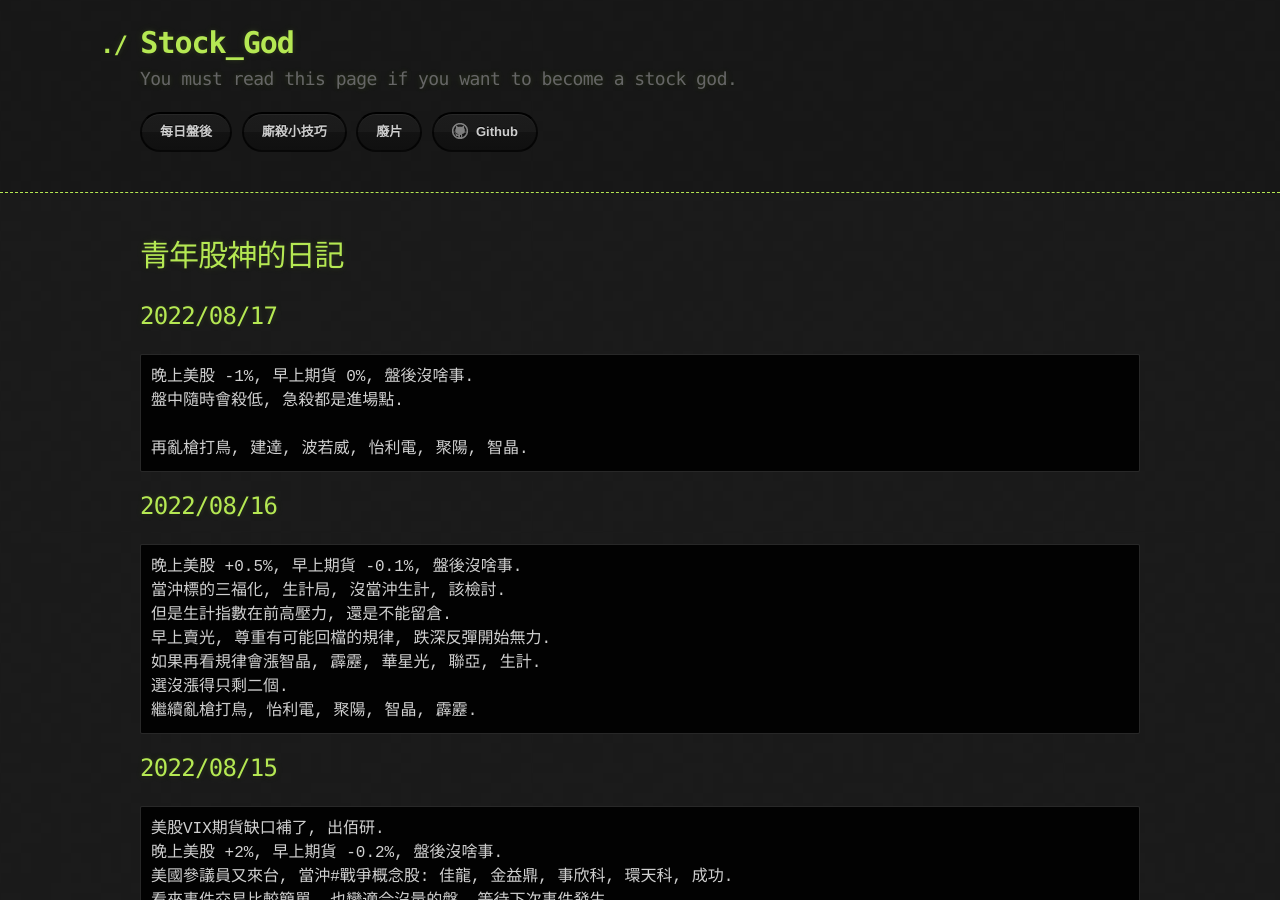
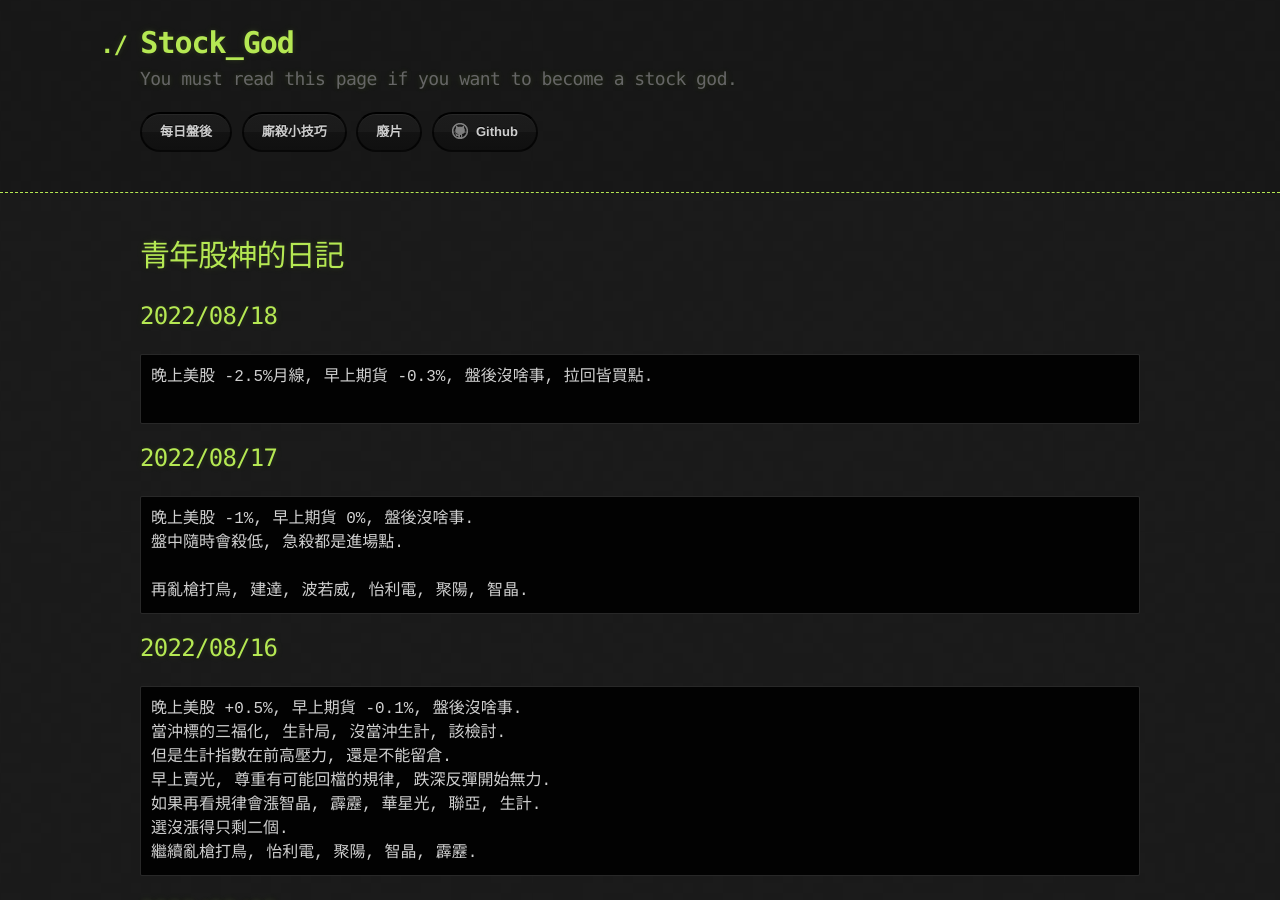
Before and after one commit to lepg5487/Stock_God, a Jekyll site: the page built from index.md, in a window 1280 px wide and 900 px high. Built offline with Jekyll 4.4.1, drawn with Linux system fonts in a browser that asks for light colours; our own code applies the rules of GitHub Pages for plain Markdown files.

Commit message:
Update index.md

````diff
--- a/index.md
+++ b/index.md
@@ -3,6 +3,12 @@ layout: testlayouts
 ---
 
 # 青年股神的日記
+
+## 2022/08/18
+```
+晚上美股 -2.5%月線, 早上期貨 -0.3%, 盤後沒啥事, 拉回皆買點.
+
+```
 
 ## 2022/08/17
 ```
````
